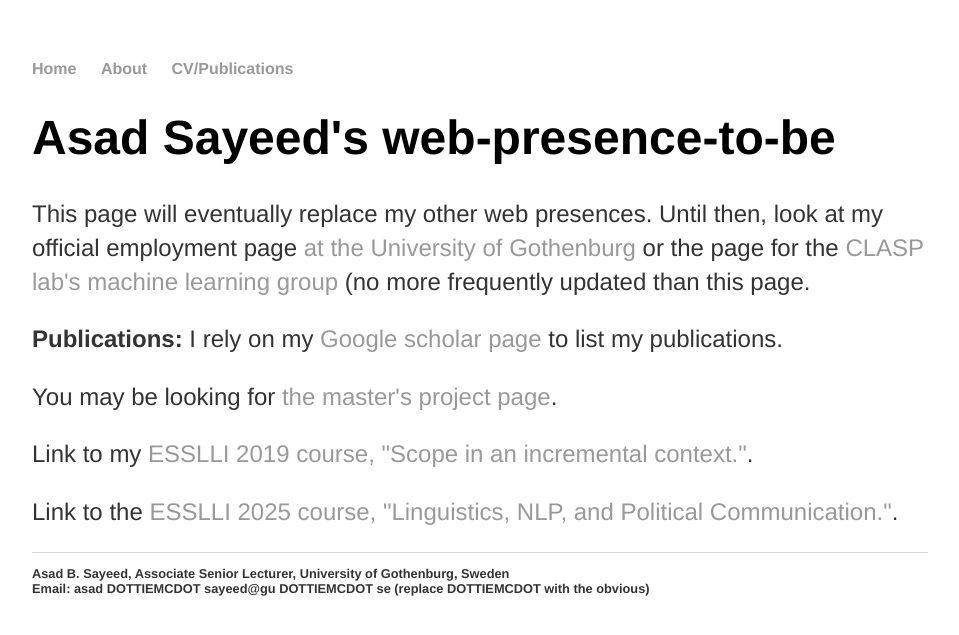
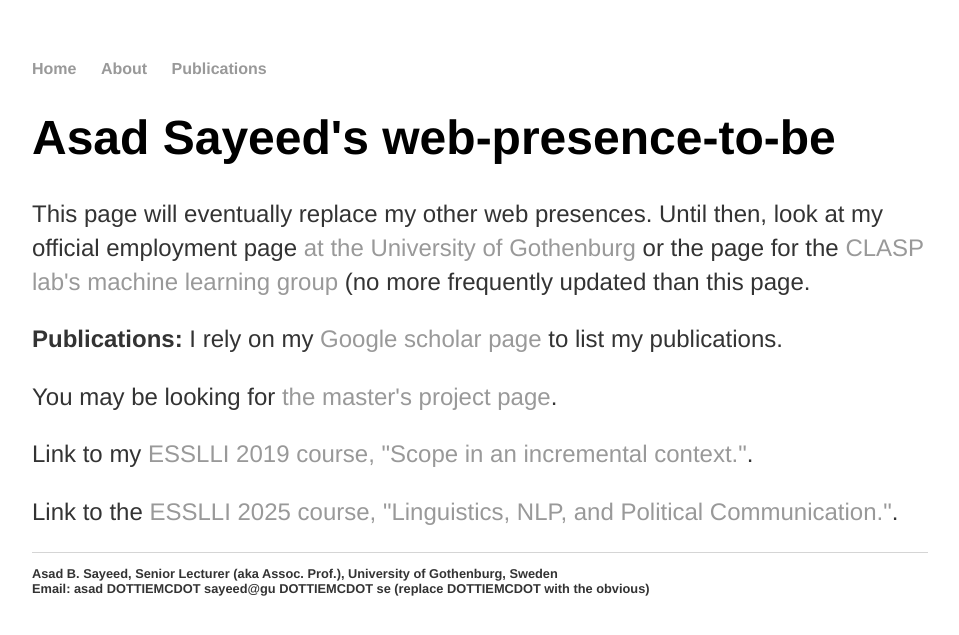
Before and after one commit to asayeed/asayeed.github.io, a Jekyll site: the page built from index.html, in a window 1280 px wide. Shown: the top 635 px of the page, without its empty margins (160-1119 px from the left). Built offline with Jekyll 4.4.1, drawn with Linux system fonts in a browser that asks for light colours.

Commit message:
new layout

```diff
--- a/_layouts/default.html
+++ b/_layouts/default.html
@@ -9,8 +9,8 @@
 			<nav>
 	    		<ul>
 	        		<li><a href="/">Home</a></li>
-		        	<li><a href="https://clasp.gu.se/about/people/asad-sayeed">About</a></li>
-	        		<li><a href="http://www.coli.uni-saarland.de/~asayeed/">CV/Publications</a></li>
+		        	<li><a href="https://www.gu.se/en/about/find-staff/asadsayeed">About</a></li>
+	        		<li><a href="https://scholar.google.com/citations?hl=en&user=mcQ2aj8AAAAJ&view_op=list_works&sortby=pubdate">Publications</a></li>
 	        		<!--<li><a href="/blog">Blog</a></li> -->
 	    		</ul>
 			</nav>
@@ -21,7 +21,7 @@
 			</div><!-- /.container -->
 			<footer>
 	    		<ul>
-				<li>Asad B. Sayeed, Associate Senior Lecturer, University of Gothenburg, Sweden</li><br/>
+				<li>Asad B. Sayeed, Senior Lecturer (aka Assoc. Prof.), University of Gothenburg, Sweden</li><br/>
 	        		<li>Email: asad DOTTIEMCDOT sayeed@gu DOTTIEMCDOT se (replace DOTTIEMCDOT with the obvious)</li>
 	        		<!-- <li><a href="https://github.com/asayeed">github.com/asayeed</a></li> -->
 				</ul>
```
